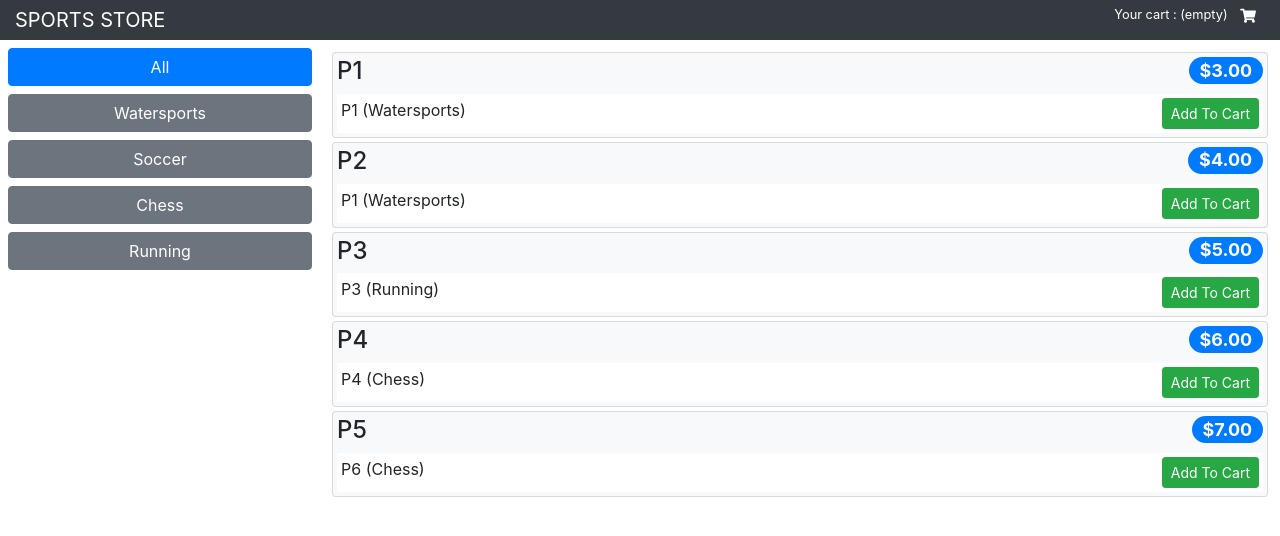
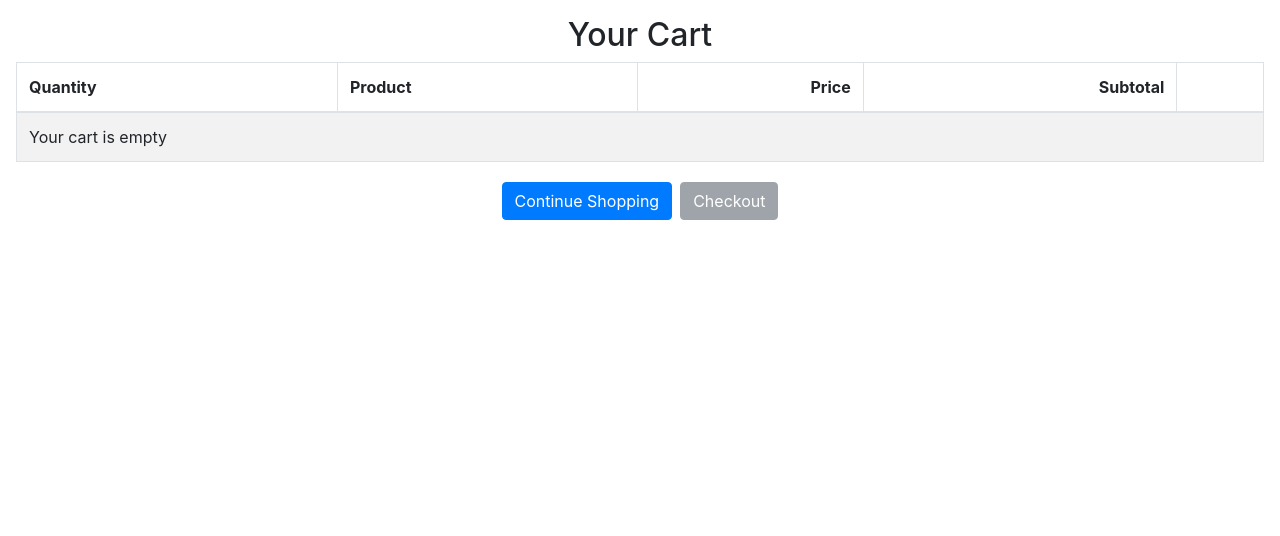
Before and after one commit to rustydcoder/REACT-sportstore, a React (Create React App) app: page /shop/cart in a window 1280 px wide. Before the commit this address led to /shop/products. Shown: the top 536 px of the page. Built offline with nearby package versions, Linux system fonts and the light colour scheme.

Commit message:
create checkout

```diff
--- a/src/components/ShopConnector.js
+++ b/src/components/ShopConnector.js
@@ -4,6 +4,8 @@ import Shop from "./shop";
 import { useDispatch, useSelector } from "react-redux";
 import { loadData } from "../data/actions/loadCreator";
 import { DataTypes } from "../data/Types";
+import Checkout from "./checkout";
+import { filterProducts } from "./helperFunc";
 
 const ShopConnector = (props) => {
   const dispatch = useDispatch();
@@ -14,13 +16,6 @@ const ShopConnector = (props) => {
   }, [dispatch]);
 
   const shopReducer = useSelector((state) => state.shopReducer);
-
-  const filterProducts = (products = [], category) =>
-    !category || category === "All"
-      ? products
-      : products.filter(
-          (p) => p.category.toLowerCase() === category.toLowerCase()
-        );
 
   return (
     <Switch>
@@ -37,14 +32,13 @@ const ShopConnector = (props) => {
           />
         )}
       />
+      <Route
+        path="/shop/cart"
+        render={(routeProps) => <Checkout {...routeProps} />}
+      />
       <Redirect to="/shop/products" />
     </Switch>
   );
 };
 
-{
-  /* <Route path='/shop/cart' render={routeProps =>
-<CartDetails {...routeProps} />} /> */
-}
-
 export default ShopConnector;
--- /dev/null
+++ b/src/components/checkout/CartDetailsRows.js
@@ -0,0 +1,60 @@
+import React, { Fragment } from "react";
+import { useDispatch, useSelector } from "react-redux";
+import {
+  updateCartQunatity,
+  removeFromCart,
+} from "../../data/actions/cartCreator";
+
+const CartDetailsRows = (props) => {
+  const cartReducer = useSelector((state) => state.cartReducer);
+  const { cart, cartPrice } = cartReducer;
+  const dispatch = useDispatch();
+
+  if (!cart || cart.length === 0) {
+    return (
+      <tr>
+        <td colSpan="5">Your cart is empty</td>
+      </tr>
+    );
+  } else {
+    return (
+      <Fragment>
+        {cart.map((item) => (
+          <tr key={item.product.id}>
+            <td>
+              <input
+                type="number"
+                value={item.quantity}
+                onChange={(e) =>
+                  dispatch(
+                    updateCartQunatity(item.product, parseInt(e.target.value))
+                  )
+                }
+              />
+            </td>
+            <td> {item.product.name} </td>
+            <td> ${item.product.price.toFixed(2)} </td>
+            <td> ${(item.quantity * item.product.price).toFixed(2)} </td>
+            <td>
+              <button
+                className="btn btn-sm btn-danger"
+                onClick={() => dispatch(removeFromCart(item.product))}
+              >
+                Remove
+              </button>
+            </td>
+          </tr>
+        ))}
+
+        <tr>
+          <th colSpan="3" className="text-right">
+            Total:
+          </th>
+          <th colSpan="2"> ${cartPrice.toFixed(2)} </th>
+        </tr>
+      </Fragment>
+    );
+  }
+};
+
+export default CartDetailsRows;
--- /dev/null
+++ b/src/components/checkout/index.js
@@ -0,0 +1,43 @@
+import React from "react";
+import { useSelector } from "react-redux";
+import { Link } from "react-router-dom";
+import { getLinkClasses } from "../helperFunc";
+import CartDetailsRows from "./CartDetailsRows";
+
+const Checkout = (props) => {
+  const cart = useSelector((state) => state.cartReducer);
+  const { cartItems } = cart;
+
+  return (
+    <div className="m-3">
+      <h2 className="text-center">Your Cart</h2>
+
+      <table className="table table-bordered table-striped">
+        <thead>
+          <tr>
+            <th>Quantity</th>
+            <th>Product</th>
+            <th className="text-right">Price</th>
+            <th className="text-right">Subtotal</th>
+            <th />
+          </tr>
+        </thead>
+
+        <tbody>
+          <CartDetailsRows />
+        </tbody>
+      </table>
+
+      <div className="text-center">
+        <Link className="btn btn-primary m-1" to="/shop">
+          Continue Shopping
+        </Link>
+        <Link className={getLinkClasses(cartItems, true)} to="/shop/checkout">
+          Checkout
+        </Link>
+      </div>
+    </div>
+  );
+};
+
+export default Checkout;
--- /dev/null
+++ b/src/components/helperFunc.js
@@ -0,0 +1,13 @@
+export const getLinkClasses = (item, margin = false) =>
+  margin
+    ? `btn btn-secondary m-1
+    ${!item || item === 0 ? "disabled" : ""}`
+    : `btn btn-sm bg-dark text-white
+       ${!item || item === 0 ? "disabled" : ""}`;
+
+export const filterProducts = (products = [], category) =>
+  !category || category === "All"
+    ? products
+    : products.filter(
+        (p) => p.category.toLowerCase() === category.toLowerCase()
+      );
--- a/src/components/shop/CartSummary.js
+++ b/src/components/shop/CartSummary.js
@@ -1,33 +1,30 @@
-import React, { Component } from "react";
+import React from "react";
+import { useSelector } from "react-redux";
 import { Link } from "react-router-dom";
+import { getLinkClasses } from "../helperFunc";
 
-export default class CartSummary extends Component {
-  getSummary = () => {
-    const { cartItems, cartPrice } = this.props;
+const CartSummary = (props) => {
+  const cart = useSelector((state) => state.cartReducer);
+  const { cartItems, cartPrice } = cart;
 
-    if (cartItems > 0) {
-      return (
-        <span>
-          {cartItems} item(s), ${cartPrice.toFixed(2)}
-        </span>
-      );
-    } else {
-      return <span>Your cart : (empty) </span>;
-    }
-  };
+  const getSummary = () =>
+    !cartItems || cartItems === 0 ? (
+      <span>Your cart : (empty) </span>
+    ) : (
+      <span>
+        {cartItems} item(s), ${cartPrice.toFixed(2)}
+      </span>
+    );
 
-  getLinkClasses = () => `btn btn-sm bg-dark text-white
-       ${this.props.cartItems === 0 ? "disabled" : ""}`;
-
-  render = () => (
+  return (
     <div className="float-right">
       <small>
-        {console.log(this.props)}
-        {this.getSummary()}
-        <Link className={this.getLinkClasses()} to="/shop/cart">
+        {getSummary()}
+        <Link className={getLinkClasses(cartItems)} to="/shop/cart">
           <i className="fa fa-shopping-cart"></i>
         </Link>
       </small>
     </div>
   );
-}
+};
+export default CartSummary;
--- a/src/components/shop/index.js
+++ b/src/components/shop/index.js
@@ -11,7 +11,7 @@ const Shop = (props) => {
       <div className="row">
         <div className="col bg-dark text-white">
           <div className="navbar-brand">SPORTS STORE</div>
-          <CartSummary {...props} />
+          <CartSummary />
         </div>
       </div>
 
```
Also changed, not shown: src/components/shop/CartDetails.js (deleted, +0 -85 lines).
